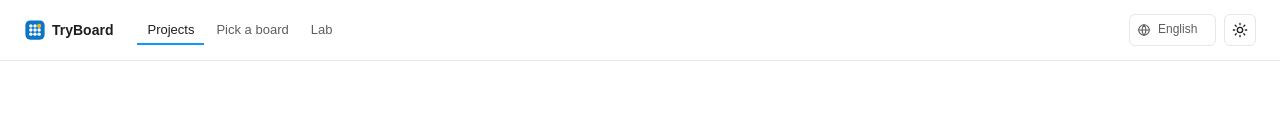
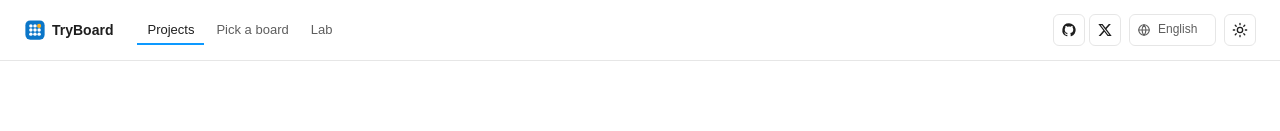
Before and after one commit to wquguru/tryboard, a React (Vite) app in the folder web/: page / in a window 1280 px wide. Shown: the top 131 px of the page. Built offline with nearby package versions, Linux system fonts and the light colour scheme.

Commit message:
feat(web): link the GitHub repo and an X follow prompt
Icons in the site header and lab top bar, labelled rows in the phone
menus; strings in en/zh/ja/ko.

Co-Authored-By: Claude Opus 5.5 <noreply@anthropic.com>

```diff
--- a/web/src/app/moresheet.tsx
+++ b/web/src/app/moresheet.tsx
@@ -5,6 +5,7 @@ import { createPortal } from 'react-dom';
 import { cn } from '../ui/cn';
 import { ThemeSegment } from '../ui/theme-segment';
 import { LangSelect } from '../ui/lang';
+import { SocialLinks } from '../ui/social';
 import { LICENSES } from '../ui/links';
 import { actions } from './chrome';
 import { openFwMenu } from './fwmenu';
@@ -257,6 +258,7 @@ export function MoreSheet({ toast, name }: { toast: (msg: string) => void; name?
                       <a data-more="licenses" href={LICENSES} className="flex min-h-11 items-center px-2 text-[14px] text-muted no-underline hover:text-fg">
                         {t('Licenses and credits')}
                       </a>
+                      <SocialLinks labels className="flex-col items-start gap-0 px-2 [&_a]:text-[14px]" />
                       <p lang="en" className="m-0 px-2 pb-1 text-[11px] leading-snug text-muted">
                         ESP32 is a trademark of Espressif Systems. TryBoard is not affiliated with Espressif.
                       </p>
--- a/web/src/app/topbar.tsx
+++ b/web/src/app/topbar.tsx
@@ -22,6 +22,7 @@ import { loadProgress } from './bench/progress';
 import { CHIP_LABEL, type SimChip } from '../chips';
 import { BLANK_LAB, HOME, LICENSES, lab, selectLink } from '../ui/links';
 import { LangSelect } from '../ui/lang';
+import { SocialLinks } from '../ui/social';
 import { t } from '../i18n';
 
 /** 32×32 icon button */
@@ -482,6 +483,7 @@ export function TopBar(p: { step: StepId; workName: string; bare?: boolean; righ
       {/* Below 1500px the picker shrinks to its globe icon; the native list still names every language */}
       <LangSelect className="max-[1500px]:[&_select]:w-8 max-[1500px]:[&_select]:pr-0 max-[1500px]:[&_select]:text-transparent [&_option]:text-fg" />
       <ThemeBtn />
+      <SocialLinks />
     </header>
   );
 }
--- a/web/src/i18n/ja/site.ts
+++ b/web/src/i18n/ja/site.ts
@@ -1178,5 +1178,7 @@ const d: Dict = {
   // H-16 lesson 6: passive buzzer
   "Buzzer played {n} different notes": "ブザーが {n} 種類の音を鳴らした",
   "Buzzer played {n} different notes, should be at least {want}": "ブザーの音は {n} 種類、{want} 種類以上必要",
+  "TryBoard on GitHub": "GitHub の TryBoard",
+  "Follow @wquguru on X": "X で @wquguru をフォロー",
 };
 export default d;
--- a/web/src/i18n/ko/site.ts
+++ b/web/src/i18n/ko/site.ts
@@ -1178,5 +1178,7 @@ const d: Dict = {
   // H-16 lesson 6: passive buzzer
   "Buzzer played {n} different notes": "부저가 서로 다른 음 {n}개를 연주함",
   "Buzzer played {n} different notes, should be at least {want}": "부저가 서로 다른 음 {n}개만 연주함, 최소 {want}개여야 함",
+  "TryBoard on GitHub": "GitHub의 TryBoard",
+  "Follow @wquguru on X": "X에서 @wquguru 팔로우",
 };
 export default d;
--- a/web/src/i18n/zh/site.ts
+++ b/web/src/i18n/zh/site.ts
@@ -1178,5 +1178,7 @@ const d: Dict = {
   // H-16 lesson 6: passive buzzer
   "Buzzer played {n} different notes": "蜂鸣器唱出了 {n} 个不同的音",
   "Buzzer played {n} different notes, should be at least {want}": "蜂鸣器只唱出 {n} 个不同的音，至少应有 {want} 个",
+  "TryBoard on GitHub": "TryBoard 的 GitHub 仓库",
+  "Follow @wquguru on X": "在 X 上关注 @wquguru",
 };
 export default d;
--- a/web/src/ui/links.ts
+++ b/web/src/ui/links.ts
@@ -10,6 +10,10 @@ export const LICENSES = './licenses';
 /** Static changelog page and its Atom feed (F-12, tools/gen_changelog.mjs) */
 export const CHANGELOG = './changelog';
 export const CHANGELOG_FEED = './changelog.xml';
+
+/** External project links (header icons, footer). */
+export const GITHUB = 'https://github.com/wquguru/tryboard';
+export const X_FOLLOW = 'https://x.com/intent/follow?screen_name=wquguru';
 
 /** Lab URL for one step of a work; cp selects a checkpoint, example opens a sample on the blank work. */
 export function lab(work: string, step: StepId = 'bench', opt: { cp?: string; example?: string } = {}): string {
--- a/web/src/ui/site.tsx
+++ b/web/src/ui/site.tsx
@@ -4,6 +4,7 @@ import { Dialog } from 'radix-ui';
 import { cn } from './cn';
 import { ThemeToggle } from './components';
 import { LangSelect } from './lang';
+import { SocialLinks } from './social';
 import { Logo } from './logo';
 import { ThemeSegment } from './theme-segment';
 import { CHANGELOG, CHANGELOG_FEED, HOME, LICENSES } from './links';
@@ -85,6 +86,7 @@ function MobileMenu({ links, current }: { links: [string, string][]; current?: s
             <a href={LICENSES} className="flex h-11 items-center text-[15px] text-muted hover:text-fg">
               {t('Licenses & credits')}
             </a>
+            <SocialLinks labels className="flex-col items-start gap-0" />
           </div>
         </Dialog.Content>
       </Dialog.Portal>
@@ -104,6 +106,7 @@ export function SiteHeader({ links, current, subtitle }: { links: [string, strin
         ))}
       </nav>
       <div className="ml-auto flex items-center gap-2 max-md:hidden">
+        <SocialLinks />
         <LangSelect />
         <ThemeToggle />
       </div>
--- /dev/null
+++ b/web/src/ui/social.tsx
@@ -0,0 +1,42 @@
+// Project links: GitHub repo and an X follow intent (x.com shows the follow prompt for the account).
+import { Button } from './components';
+import { cn } from './cn';
+import { GITHUB, X_FOLLOW } from './links';
+import { t } from '../i18n';
+
+const GH = 'M12 2a10 10 0 0 0-3.16 19.49c.5.09.68-.22.68-.48v-1.7c-2.78.6-3.37-1.34-3.37-1.34-.45-1.16-1.11-1.47-1.11-1.47-.91-.62.07-.6.07-.6 1 .07 1.53 1.03 1.53 1.03.9 1.52 2.34 1.08 2.91.83.09-.65.35-1.09.63-1.34-2.22-.25-4.55-1.11-4.55-4.94 0-1.09.39-1.98 1.03-2.68-.1-.25-.45-1.27.1-2.64 0 0 .84-.27 2.75 1.02a9.6 9.6 0 0 1 5 0c1.91-1.29 2.75-1.02 2.75-1.02.55 1.37.2 2.39.1 2.64.64.7 1.03 1.59 1.03 2.68 0 3.84-2.34 4.69-4.57 4.93.36.31.68.92.68 1.85v2.75c0 .27.18.58.69.48A10 10 0 0 0 12 2Z';
+const X = 'M17.75 3h3.07l-6.7 7.66L22 21h-6.17l-4.83-6.32L5.47 21H2.4l7.17-8.2L2 3h6.33l4.37 5.77L17.75 3Zm-1.08 16.2h1.7L7.4 4.73H5.58L16.67 19.2Z';
+
+function Glyph({ d }: { d: string }) {
+  return (
+    <svg width="16" height="16" viewBox="0 0 24 24" fill="currentColor" aria-hidden="true">
+      <path d={d} />
+    </svg>
+  );
+}
+
+/** Icon buttons for headers; `labels` adds the text for menus where there is room. */
+export function SocialLinks({ className, labels }: { className?: string; labels?: boolean }) {
+  const items: [string, string, string][] = [
+    [GITHUB, GH, t('TryBoard on GitHub')],
+    [X_FOLLOW, X, t('Follow @wquguru on X')],
+  ];
+  return (
+    <div className={cn('flex flex-none items-center gap-1', className)}>
+      {items.map(([href, d, label]) =>
+        labels ? (
+          <a key={href} href={href} target="_blank" rel="noopener noreferrer" className="flex h-11 items-center gap-2 text-[15px] text-muted hover:text-fg">
+            <Glyph d={d} />
+            {label}
+          </a>
+        ) : (
+          <Button key={href} asChild size="sm" className="size-8 flex-none px-0 max-md:size-11">
+            <a href={href} target="_blank" rel="noopener noreferrer" title={label} aria-label={label}>
+              <Glyph d={d} />
+            </a>
+          </Button>
+        ),
+      )}
+    </div>
+  );
+}
```
